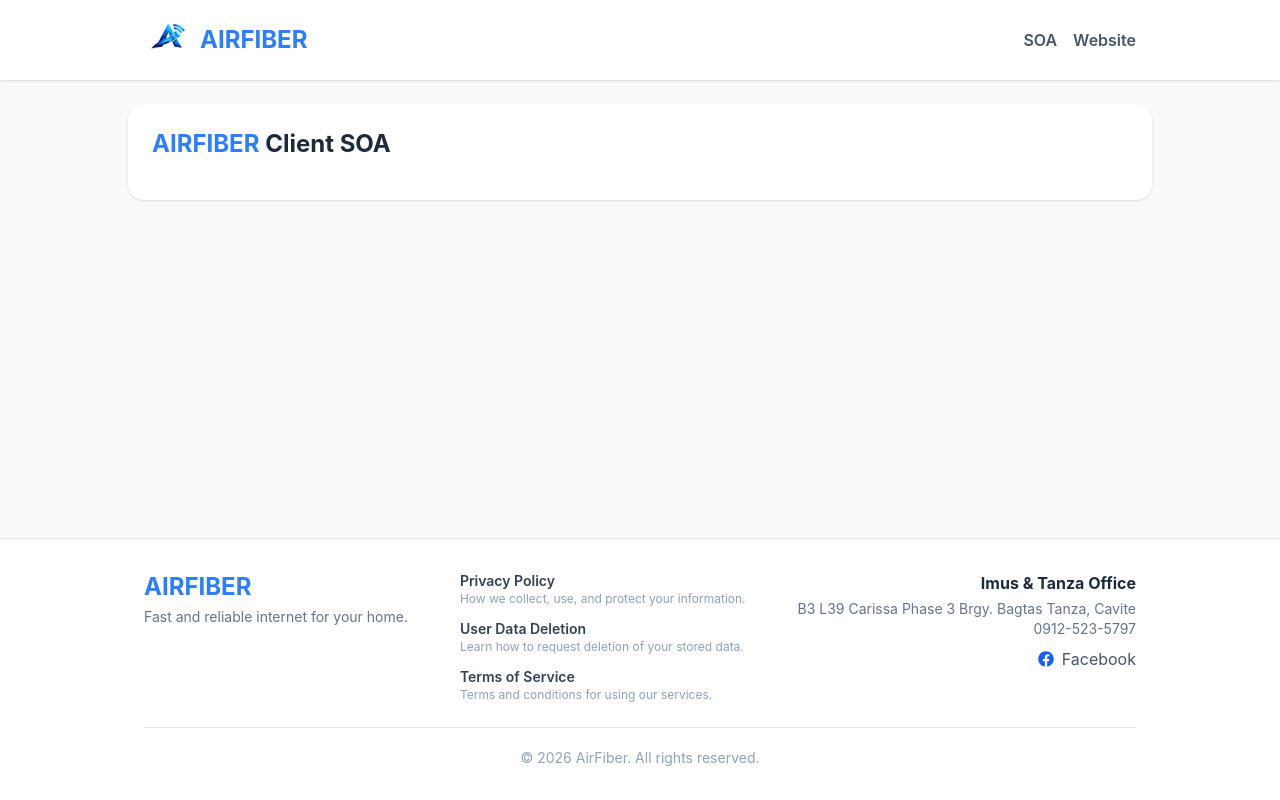
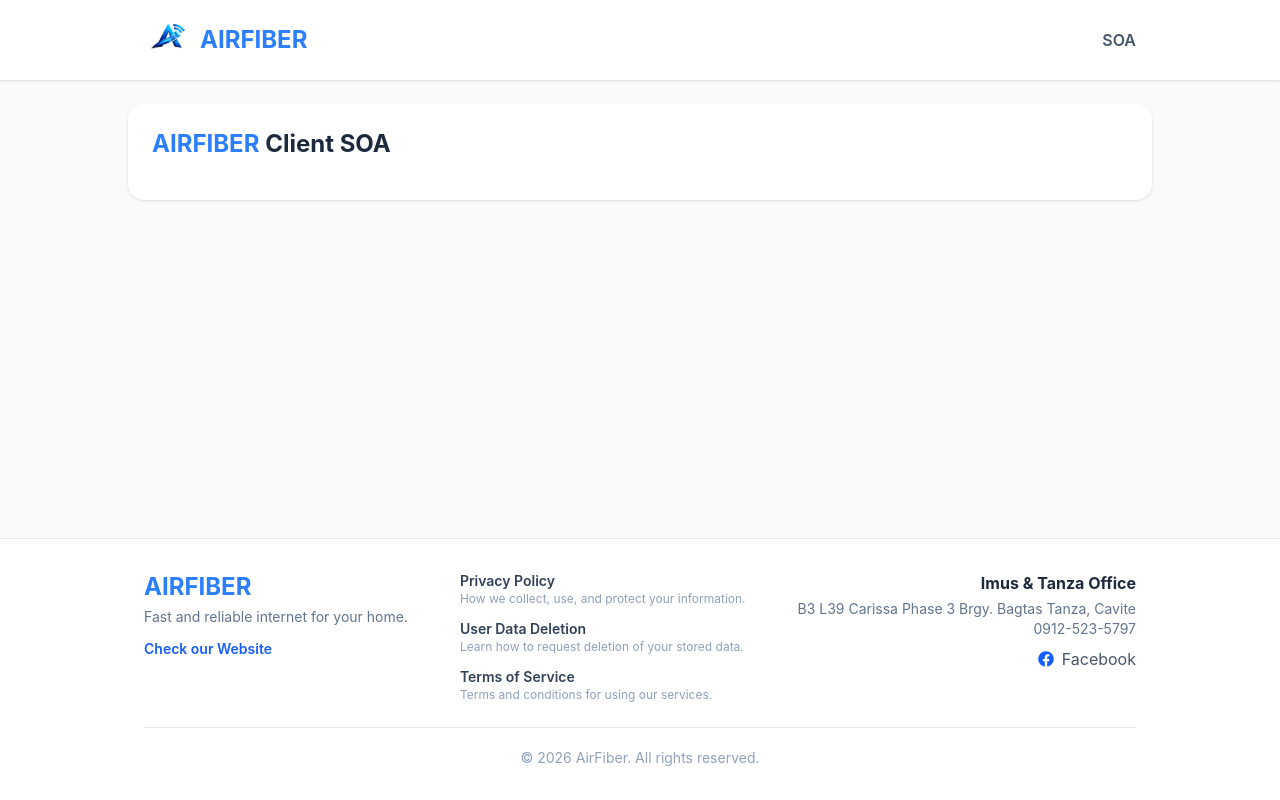
Before and after one commit to ACODE3/airfiber-soa-frontend, a React (Vite) app: page / in a window 1280 px wide. Built offline with nearby package versions, Linux system fonts and the light colour scheme.

Commit message:
minor frondEnd fixes

```diff
--- a/src/components/Footer.jsx
+++ b/src/components/Footer.jsx
@@ -18,6 +18,13 @@
             <p className="mt-1 text-sm text-slate-500">
               Fast and reliable internet for your home.
             </p>
+
+            <Link
+              to="/website"
+              className="mt-3 inline-block text-sm font-semibold text-blue-600 hover:text-blue-700"
+            >
+              Check our Website
+            </Link>
           </div>
 
           {/* Legal Pages */}
@@ -30,6 +37,7 @@
               <p className="text-sm font-semibold text-slate-700 group-hover:text-blue-600">
                 Privacy Policy
               </p>
+
               <p className="text-xs text-slate-400">
                 How we collect, use, and protect your information.
               </p>
@@ -42,6 +50,7 @@
               <p className="text-sm font-semibold text-slate-700 group-hover:text-blue-600">
                 User Data Deletion
               </p>
+
               <p className="text-xs text-slate-400">
                 Learn how to request deletion of your stored data.
               </p>
@@ -54,6 +63,7 @@
               <p className="text-sm font-semibold text-slate-700 group-hover:text-blue-600">
                 Terms of Service
               </p>
+
               <p className="text-xs text-slate-400">
                 Terms and conditions for using our services.
               </p>
--- a/src/components/Navbar.jsx
+++ b/src/components/Navbar.jsx
@@ -31,17 +31,6 @@
           >
             SOA
           </NavLink>
-
-          <NavLink
-            to="/website"
-            className={({ isActive }) =>
-              isActive
-                ? "font-bold text-blue-600"
-                : "font-semibold text-slate-600 hover:text-blue-600"
-            }
-          >
-            Website
-          </NavLink>
         </div>
 
       </div>
```
